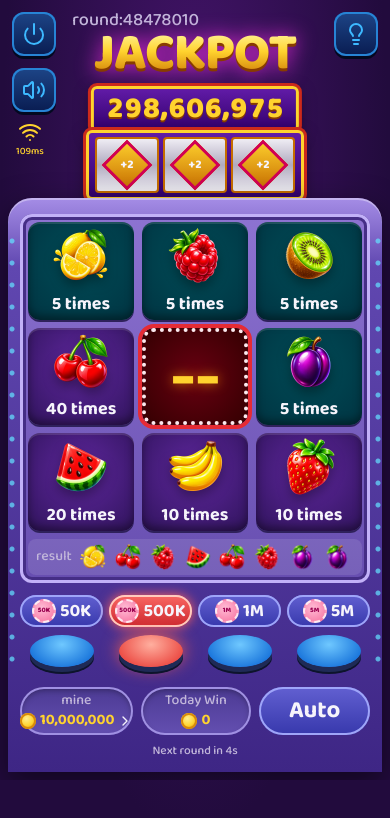
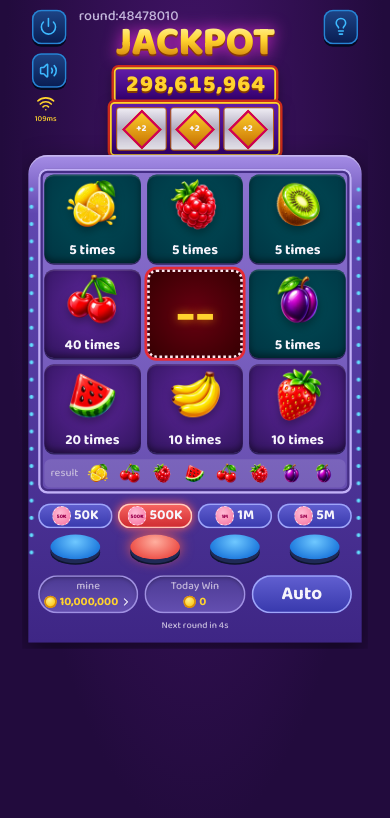
Before and after one commit to exbottod/voice-chat-room-real-time, a plain HTML site: page app/src/main/assets/games/fruitsparty/index.html in a window 390 px wide. Drawn offline with Linux system fonts and the light colour scheme.

Commit message:
Semua game HTML: skala tampilan menyesuaikan layar agar tidak kebesaran

```diff
--- a/app/src/main/assets/games/fruitsparty/index.html
+++ b/app/src/main/assets/games/fruitsparty/index.html
@@ -7,7 +7,32 @@
     <link rel="stylesheet" href="https://fonts.googleapis.com/css2?family=Baloo+2:wght@500;700;800&family=Orbitron:wght@900&display=swap" />
     <link rel="stylesheet" href="./assets/fruitsparty-classic.css" />
     <style>html,body{margin:0;background:#220b3d;color:#fff;height:100%}#root{min-height:100vh}</style>
-  </head>
+  <script>
+/* Tampilan game menyesuaikan layar: kanvas desain 440 px diperkecil agar pas
+   di semua HP, dan isi yang melebar dipaksa masuk lebar layar. */
+(function () {
+  var CANVAS = 440;
+  function fit() {
+    var de = document.documentElement;
+    de.style.zoom = "1";
+    var w = de.clientWidth || window.innerWidth || 0;
+    if (!w) return;
+    var z = CANVAS > 0 ? Math.min(1, w / CANVAS) : 1;
+    var over = Math.max(de.scrollWidth || 0, document.body ? (document.body.scrollWidth || 0) : 0);
+    if (over > w + 1) z = Math.min(z, w / over);
+    if (z > 1) z = 1;
+    if (z < 0.7) z = 0.7;
+    de.style.zoom = z;
+  }
+  document.addEventListener("DOMContentLoaded", fit);
+  window.addEventListener("resize", fit);
+  window.addEventListener("orientationchange", fit);
+  setTimeout(fit, 400);
+  setTimeout(fit, 1500);
+  fit();
+})();
+</script>
+</head>
   <body>
     <div id="root"></div>
     <script src="./guard.js"></script>
```
Also changed, not shown: app/src/main/assets/games/lucky77.html (+25 -0 lines), app/src/main/assets/games/slot/index.html (+25 -0 lines).
